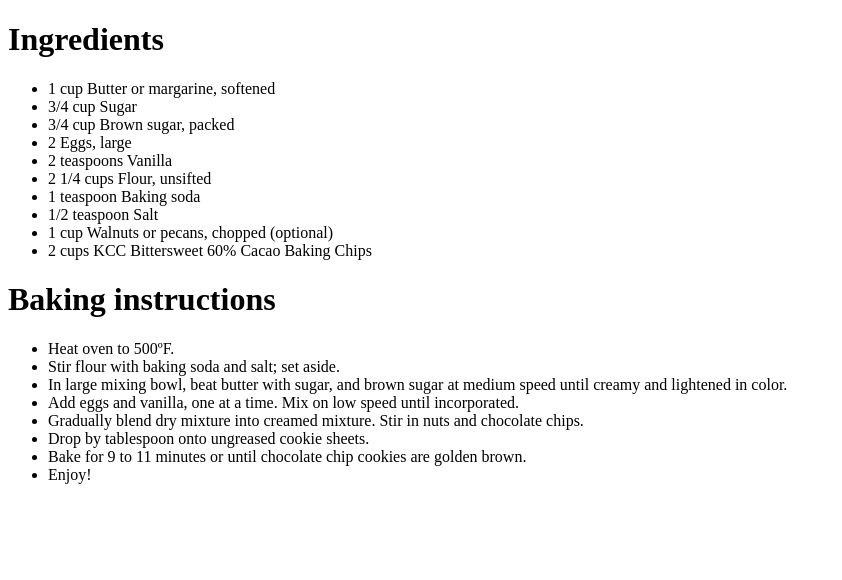
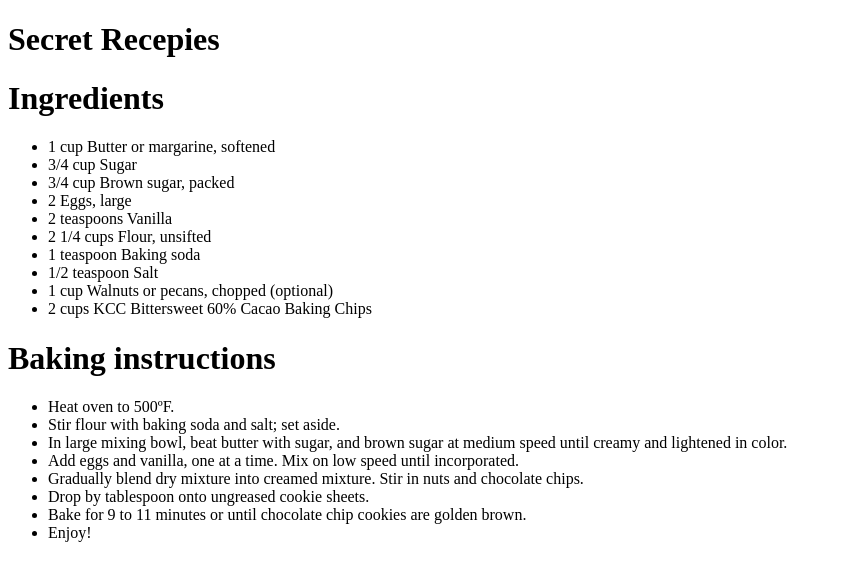
Before and after one commit to humayunkabirhimu2222/GEMS_Package_Update, a plain HTML site: page secret recipe.htm in a window 1280 px wide. Shown: the whole page, without its empty margins (0-842 px from the left). Drawn offline with Linux system fonts and the light colour scheme.

Commit message:
final change

```diff
--- a/secret recipe.htm
+++ b/secret recipe.htm
@@ -1,6 +1,8 @@
 <!DOCTYPE html>
 <html>
 <body>
+
+<h1>Secret Recepies</h1>
 
 <h1>Ingredients</h1>
 <ul>
```
